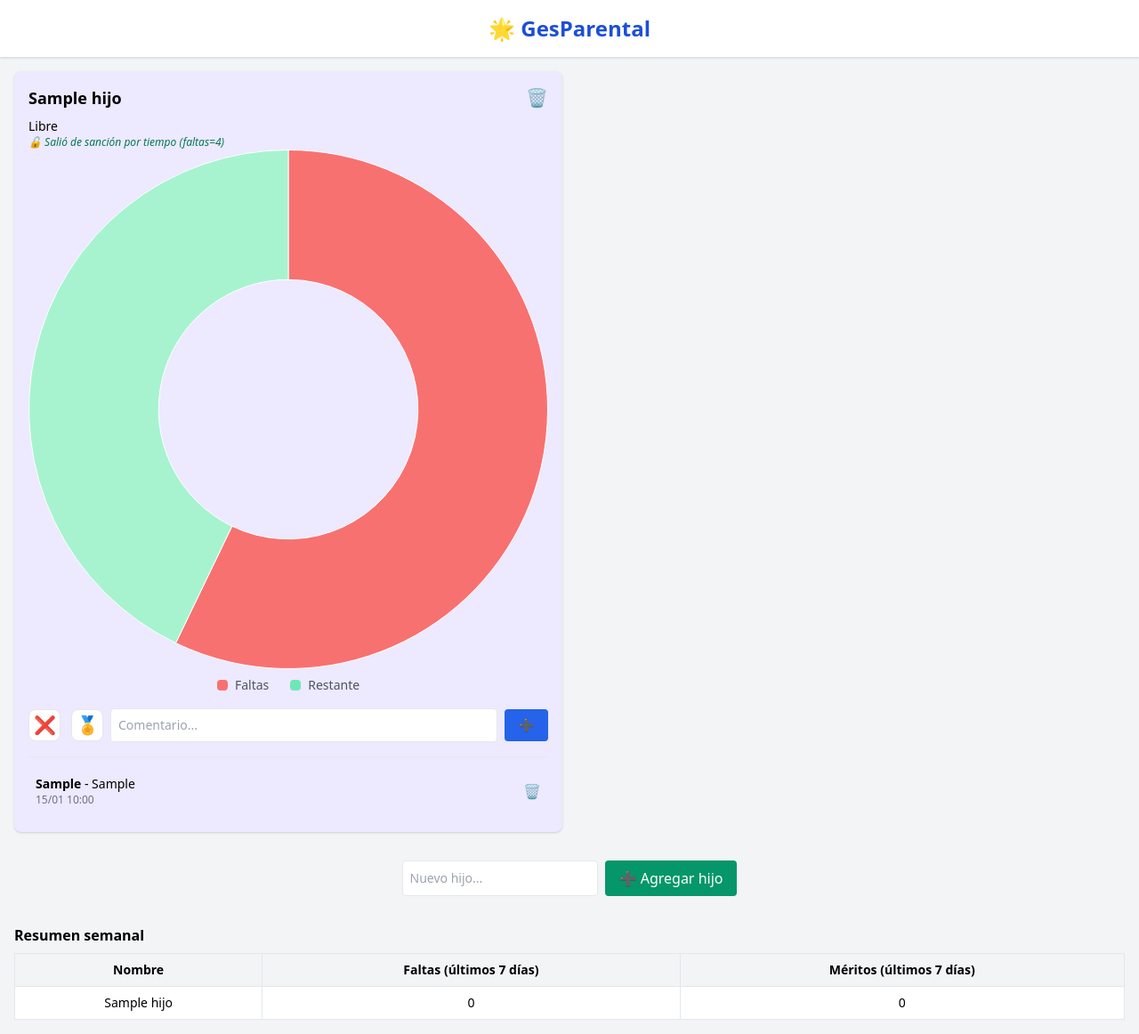
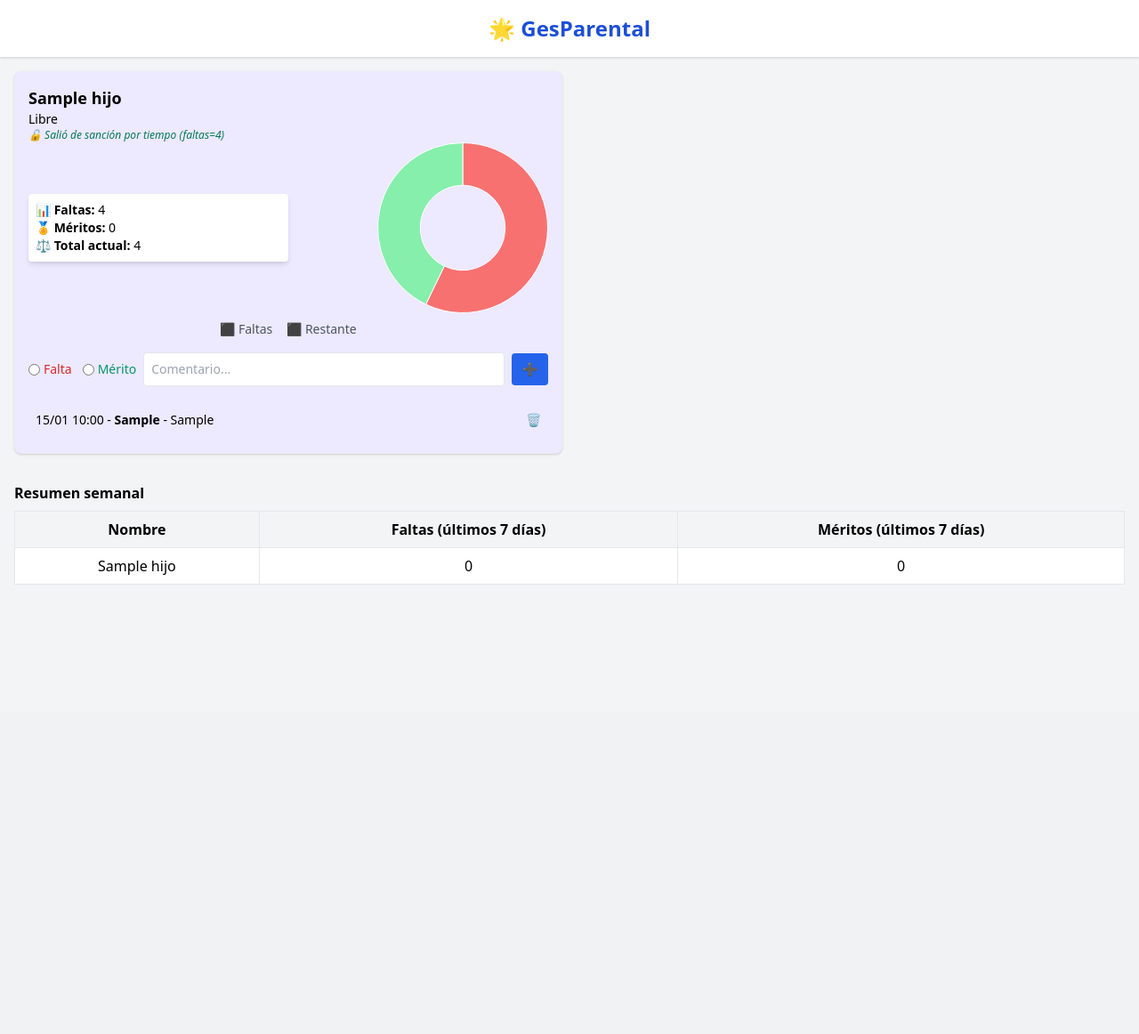
Before and after one commit to jaovallea/gesparental, a FastAPI app: page / in a window 1280 px wide. Shown: the whole page at 89% size. After the commit the page ends 656 px from the top, so only its background shows below. Run offline with FastAPI, Linux system fonts and the light colour scheme; tables that the repository leaves empty hold one stand-in row (values such as "Sample post").

Commit message:
Ajustes varios

```diff
--- a/app/main.py
+++ b/app/main.py
@@ -20,9 +20,10 @@ def get_db():
         db.close()
 
 
-# --- Función para actualizar estado de un hijo ---
+# --- Función para actualizar estado ---
 def actualizar_estado(hijo, db: Session):
     ahora = datetime.now()
+
     if hijo.sancion_inicio:
         dias = (ahora - hijo.sancion_inicio).days
         if dias >= 3:
@@ -43,7 +44,7 @@ def actualizar_estado(hijo, db: Session):
 # --- Calcular tablero general ---
 def calcular_tablero(db: Session):
     hijos = db.query(Hijo).all()
-    nombres, estado, faltas, estado_detalle, resumen, graficos, registros = [], {}, {}, {}, {}, {}, {}
+    nombres, estado, faltas, estado_detalle, resumen, graficos, registros, totales = [], {}, {}, {}, {}, {}, {}, {}
 
     for hijo in hijos:
         nombres.append(hijo.nombre)
@@ -57,7 +58,7 @@ def calcular_tablero(db: Session):
             db.query(Registro)
             .filter_by(hijo_id=hijo.id)
             .order_by(Registro.fecha.desc())
-            .limit(20)
+            .limit(10)
             .all()
         )
 
@@ -68,12 +69,17 @@ def calcular_tablero(db: Session):
         meritos_7 = db.query(Registro).filter(
             Registro.hijo_id == hijo.id, Registro.tipo == "Mérito", Registro.fecha >= hace_7_dias
         ).count()
+
         resumen[hijo.nombre] = {"faltas": faltas_7, "meritos": meritos_7}
 
-    return nombres, estado, faltas, estado_detalle, resumen, graficos, registros
+        # ✅ Total actual (balance entre 0 y 7)
+        total_actual = max(0, min(7, hijo.faltas - meritos_7))
+        totales[hijo.nombre] = total_actual
+
+    return nombres, estado, faltas, estado_detalle, resumen, graficos, registros, totales
 
 
-# --- Rutas ---
+# --- Rutas principales ---
 @app.get("/", response_class=HTMLResponse)
 def index(request: Request, db: Session = Depends(get_db)):
     datos = calcular_tablero(db)
@@ -86,65 +92,44 @@ def index(request: Request, db: Session = Depends(get_db)):
         "resumen": datos[4],
         "graficos": datos[5],
         "registros": datos[6],
+        "totales": datos[7],
     })
 
 
 @app.post("/agregar")
 def agregar(nombre: str = Form(...), tipo: str = Form(...), comentario: str = Form(""), db: Session = Depends(get_db)):
+    comentario = comentario.strip()
+    if not comentario:
+        return RedirectResponse("/", status_code=303)
+
     hijo = db.query(Hijo).filter_by(nombre=nombre).first()
-    if not hijo or not comentario.strip():  # 🔒 bloquea comentarios vacíos
+    if not hijo:
         return RedirectResponse("/", status_code=303)
 
     if tipo == "Falta":
         hijo.faltas = min(hijo.faltas + 1, 7)
     elif tipo == "Mérito":
-        if hijo.sancion_inicio:
-            hijo.faltas = max(hijo.faltas - 1, 0)
-            if hijo.faltas == 0:
-                hijo.sancion_inicio = None
-        else:
-            hijo.faltas = max(hijo.faltas - 1, 0)
+        hijo.faltas = max(hijo.faltas - 1, 0)
 
-    nuevo = Registro(hijo_id=hijo.id, tipo=tipo, comentario=comentario.strip(), fecha=datetime.now())
+    nuevo = Registro(hijo_id=hijo.id, tipo=tipo, comentario=comentario)
     db.add(nuevo)
     db.commit()
     return RedirectResponse("/", status_code=303)
 
 
-# --- 🗑️ Eliminación con ajuste de cuentas ---
-@app.post("/eliminar")
-def eliminar(id: int = Form(...), db: Session = Depends(get_db)):
+@app.post("/borrar_registro")
+def borrar_registro(id: int = Form(...), db: Session = Depends(get_db)):
     reg = db.query(Registro).filter_by(id=id).first()
-    if reg:
-        hijo = db.query(Hijo).filter_by(id=reg.hijo_id).first()
-        if hijo:
-            if reg.tipo == "Falta":
-                hijo.faltas = max(hijo.faltas - 1, 0)
-            elif reg.tipo == "Mérito":
-                hijo.faltas = min(hijo.faltas + 1, 7)
+    if not reg:
+        return RedirectResponse("/", status_code=303)
 
-            if hijo.sancion_inicio and hijo.faltas < 7:
-                hijo.sancion_inicio = None
+    hijo = db.query(Hijo).filter_by(id=reg.hijo_id).first()
+    if hijo:
+        if reg.tipo == "Falta":
+            hijo.faltas = max(hijo.faltas - 1, 0)
+        elif reg.tipo == "Mérito":
+            hijo.faltas = min(hijo.faltas + 1, 7)
+        db.delete(reg)
+        db.commit()
 
-            db.delete(reg)
-            db.commit()
     return RedirectResponse("/", status_code=303)
-
-
-@app.post("/nuevo_hijo")
-def nuevo_hijo(nombre: str = Form(...), db: Session = Depends(get_db)):
-    nombre = nombre.strip()
-    if nombre and not db.query(Hijo).filter_by(nombre=nombre).first():
-        db.add(Hijo(nombre=nombre))
-        db.commit()
-    return RedirectResponse("/", status_code=303)
-
-
-@app.post("/eliminar_hijo")
-def eliminar_hijo(nombre: str = Form(...), db: Session = Depends(get_db)):
-    hijo = db.query(Hijo).filter_by(nombre=nombre).first()
-    if hijo:
-        db.query(Registro).filter_by(hijo_id=hijo.id).delete()
-        db.delete(hijo)
-        db.commit()
-    return RedirectResponse("/", status_code=303)
--- a/app/templates/index.html
+++ b/app/templates/index.html
@@ -1,177 +1,100 @@
 <!DOCTYPE html>
 <html lang="es">
 <head>
-  <meta charset="UTF-8" />
-  <meta name="viewport" content="width=device-width, initial-scale=1.0"/>
+    <meta charset="UTF-8">
+    <meta name="viewport" content="width=device-width, initial-scale=1.0">
     <title>GesParental</title>
     <script src="https://cdn.jsdelivr.net/npm/chart.js"></script>
-  <link href="https://cdn.jsdelivr.net/npm/tailwindcss@2.2.19/dist/tailwind.min.css" rel="stylesheet"/>
-
-  <style>
-    .scroll-container {
-      max-height: 12rem;        /* ~48px x 4 */
-      overflow-y: auto;
-      position: relative;
-    }
-    .scroll-container::after {
-      content: "";
-      position: sticky;
-      bottom: 0;
-      left: 0;
-      right: 0;
-      height: 1.25rem;
-      background: linear-gradient(to bottom, transparent, rgba(255,255,255,0.9));
-      pointer-events: none;
-    }
-    /* Mejor “hit area” para radios con icono */
-    .icon-radio input[type="radio"] {
-      position: absolute;
-      opacity: 0;
-      width: 0;
-      height: 0;
-    }
-    .icon-radio .fake {
-      display: inline-flex;
-      align-items: center;
-      justify-content: center;
-      width: 2.25rem;
-      height: 2.25rem;
-      border-radius: 0.5rem;
-      background: white;
-      border: 1px solid #e5e7eb; /* gray-200 */
-      transition: transform .05s ease, border-color .2s ease, color .2s ease, box-shadow .2s ease;
-      cursor: pointer;
-      user-select: none;
-    }
-    .icon-radio input[type="radio"]:checked + .fake {
-      border-color: #3b82f6; /* blue-500 */
-      box-shadow: 0 0 0 3px rgba(59,130,246,.2);
-      transform: translateY(-1px);
-    }
-    .icon-radio .fake:hover {
-      border-color: #9ca3af; /* gray-400 */
-    }
-  </style>
-
+    <link href="https://cdn.jsdelivr.net/npm/tailwindcss@2.2.19/dist/tailwind.min.css" rel="stylesheet">
     <script>
         function validarFormulario(form) {
             const radios = form.querySelectorAll('input[name="tipo"]');
             const seleccionado = Array.from(radios).some(r => r.checked);
             const comentario = form.querySelector('input[name="comentario"]').value.trim();
             if (!seleccionado) {
-        alert("Por favor elige Falta o Mérito antes de agregar.");
+                alert("Por favor selecciona Falta o Mérito antes de continuar.");
                 return false;
             }
             if (!comentario) {
-        alert("Por favor escribe un comentario antes de agregar.");
+                alert("El comentario no puede estar vacío.");
                 return false;
             }
             return true;
-    }
-
-    function confirmarEliminacion(nombre) {
-      if (confirm(`⚠️ ¿Seguro que deseas eliminar a "${nombre}"?`)) {
-        return confirm("Esta acción eliminará también su historial. ¿Confirmas definitivamente?");
-      }
-      return false;
         }
     </script>
 </head>
 
 <body class="bg-gray-100 font-sans">
-  <!-- Header -->
     <div class="text-center py-4 bg-white shadow">
-    <h1 class="text-2xl font-bold text-gray-800">🌟 <span class="text-blue-700">GesParental</span></h1>
+        <h1 class="text-2xl font-bold text-gray-800">
+            🌟 <span class="text-blue-700">GesParental</span>
+        </h1>
     </div>
 
-  <!-- Tarjetas hijos -->
     <div class="grid md:grid-cols-2 gap-4 p-4">
         {% for n in nombres %}
         <div class="p-4 rounded-lg shadow bg-{{ 'purple' if loop.index == 1 else 'pink' }}-100">
-
-      <!-- Título + Eliminar hijo -->
-      <div class="flex justify-between items-center mb-2">
             <h2 class="text-lg font-bold">{{ n }}</h2>
-
-        <form action="/eliminar_hijo" method="post" class="inline"
-              onsubmit="return confirmarEliminacion('{{ n }}')">
-          <input type="hidden" name="nombre" value="{{ n }}" />
-          <button type="submit"
-                  class="text-gray-500 hover:text-red-500 text-xl transition-colors"
-                  title="Eliminar hijo">
-            🗑️
-          </button>
-        </form>
-      </div>
-
-      <!-- Estado -->
             <p class="text-sm">{{ estado[n] }}</p>
             <p class="text-xs italic text-green-700">{{ estado_detalle[n] }}</p>
 
-      <!-- Gráfico -->
-      <div class="flex justify-center">
-        <canvas id="chart_{{ n }}" class="w-56 h-56"></canvas>
+            <div class="flex items-center justify-between">
+                <!-- Cuadro informativo -->
+                <div class="bg-white rounded p-2 text-sm shadow-md w-1/2">
+                    <p>📊 <strong>Faltas:</strong> {{ faltas[n] }}</p>
+                    <p>🏅 <strong>Méritos:</strong> {{ resumen[n]['meritos'] }}</p>
+                    <p>⚖️ <strong>Total actual:</strong> {{ totales[n] }}</p>
                 </div>
 
-      <!-- Leyenda (sin cuadros negros) -->
-      <div class="flex justify-center mt-2 text-sm text-gray-600 space-x-6">
-        <div class="flex items-center space-x-2">
-          <span class="inline-block w-3 h-3 bg-red-400 rounded"></span>
-          <span>Faltas</span>
-        </div>
-        <div class="flex items-center space-x-2">
-          <span class="inline-block w-3 h-3 bg-green-300 rounded"></span>
-          <span>Restante</span>
+                <!-- Gráfico -->
+                <div class="w-48 h-48">
+                    <canvas id="chart_{{ n }}"></canvas>
                 </div>
             </div>
 
-      <!-- Formulario agregar Falta/Mérito (solo iconos con tooltip) -->
-      <form action="/agregar" method="post"
-            class="flex flex-col sm:flex-row gap-2 mt-4 items-center"
+            <div class="flex justify-center mt-2 text-sm text-gray-600">
+                <div class="mr-4"><span class="text-red-400">⬛</span> Faltas</div>
+                <div><span class="text-green-400">⬛</span> Restante</div>
+            </div>
+
+            <!-- Formulario -->
+            <form action="/agregar" method="post" class="flex flex-col sm:flex-row gap-2 mt-4 items-center"
                   onsubmit="return validarFormulario(this)">
-        <input type="hidden" name="nombre" value="{{ n }}" />
+                <input type="hidden" name="nombre" value="{{ n }}">
 
                 <div class="flex gap-3">
-          <label class="icon-radio relative" title="Agregar Falta (❌)">
-            <input type="radio" name="tipo" value="Falta" />
-            <span class="fake text-red-600 text-xl">❌</span>
+                    <label class="flex items-center gap-1">
+                        <input type="radio" name="tipo" value="Falta" class="accent-red-500">
+                        <span class="text-sm text-red-600">Falta</span>
                     </label>
-
-          <label class="icon-radio relative" title="Agregar Mérito (🏅)">
-            <input type="radio" name="tipo" value="Mérito" />
-            <span class="fake text-green-600 text-xl">🏅</span>
+                    <label class="flex items-center gap-1">
+                        <input type="radio" name="tipo" value="Mérito" class="accent-green-500">
+                        <span class="text-sm text-green-600">Mérito</span>
                     </label>
                 </div>
 
                 <input type="text" name="comentario" placeholder="Comentario..."
-               class="border p-2 rounded flex-1 text-sm w-full sm:w-auto" />
+                       class="border p-2 rounded flex-1 text-sm w-full sm:w-auto">
 
-        <button type="submit"
-                class="bg-blue-600 text-white text-sm px-4 py-2 rounded hover:bg-blue-700 transition"
-                title="Agregar registro">
+                <button type="submit" class="bg-blue-600 text-white text-sm px-3 py-2 rounded" title="Agregar registro">
                     ➕
                 </button>
             </form>
 
-      <!-- Historial con scroll -->
-      <div class="mt-4 text-sm scroll-container border-t border-gray-200 pt-2">
+            <!-- Historial -->
+            <div class="mt-4 text-sm max-h-40 overflow-y-auto">
                 {% for r in registros[n] %}
                 <div class="p-2 rounded my-1 flex justify-between items-center
                             {% if r.tipo == 'Falta' %} bg-red-50
                             {% elif r.tipo == 'Mérito' %} bg-green-50
                             {% endif %}">
-          <div class="pr-2">
-            <strong>{{ r.tipo }}</strong> - {{ r.comentario }}
-            <div class="text-xs text-gray-500">{{ r.fecha.strftime('%d/%m %H:%M') }}</div>
-          </div>
-
-          <form action="/eliminar" method="post" class="inline">
-            <input type="hidden" name="id" value="{{ r.id }}" />
-            <button type="submit"
-                    class="text-gray-500 hover:text-red-500 text-base transition-colors"
-                    title="Eliminar registro">
-              🗑️
-            </button>
+                    <span>
+                        {{ r.fecha.strftime('%d/%m %H:%M') }} - <strong>{{ r.tipo }}</strong> - {{ r.comentario }}
+                    </span>
+                    <form action="/borrar_registro" method="post"
+                          onsubmit="return confirm('¿Seguro que deseas eliminar este registro?');">
+                        <input type="hidden" name="id" value="{{ r.id }}">
+                        <button type="submit" class="text-gray-400 hover:text-red-500" title="Eliminar registro">🗑️</button>
                     </form>
                 </div>
                 {% endfor %}
@@ -180,24 +103,11 @@
         {% endfor %}
     </div>
 
-  <!-- Agregar hijo -->
-  <div class="p-4 text-center">
-    <form action="/nuevo_hijo" method="post" class="inline-flex gap-2">
-      <input type="text" name="nombre" placeholder="Nuevo hijo..."
-             class="border p-2 rounded text-sm" />
-      <button type="submit"
-              class="bg-green-600 text-white px-4 py-2 rounded hover:bg-green-700 transition">
-        ➕ Agregar hijo
-      </button>
-    </form>
-  </div>
-
-  <!-- Resumen semanal -->
     <div class="p-4">
         <h3 class="font-bold mb-2">Resumen semanal</h3>
-    <table class="min-w-full bg-white border text-sm">
-      <thead class="bg-gray-100">
-        <tr>
+        <table class="min-w-full bg-white border">
+            <thead>
+                <tr class="bg-gray-100">
                     <th class="px-4 py-2 border">Nombre</th>
                     <th class="px-4 py-2 border">Faltas (últimos 7 días)</th>
                     <th class="px-4 py-2 border">Méritos (últimos 7 días)</th>
@@ -218,16 +128,14 @@
     <script>
         const graficos = {{ graficos|tojson }};
         for (const [nombre, data] of Object.entries(graficos)) {
-      const canvas = document.getElementById(`chart_${nombre}`);
-      if (!canvas) continue;
-      const ctx = canvas.getContext('2d');
+            const ctx = document.getElementById(`chart_${nombre}`).getContext('2d');
             new Chart(ctx, {
                 type: 'doughnut',
                 data: {
                     labels: ['Faltas', 'Restante'],
                     datasets: [{
                         data: data,
-            backgroundColor: ['#f87171', '#a7f3d0'],
+                        backgroundColor: ['#f87171', '#86efac'],
                         borderWidth: 1
                     }]
                 },
```
Lines whose indentation alone changed are shown as unchanged.
